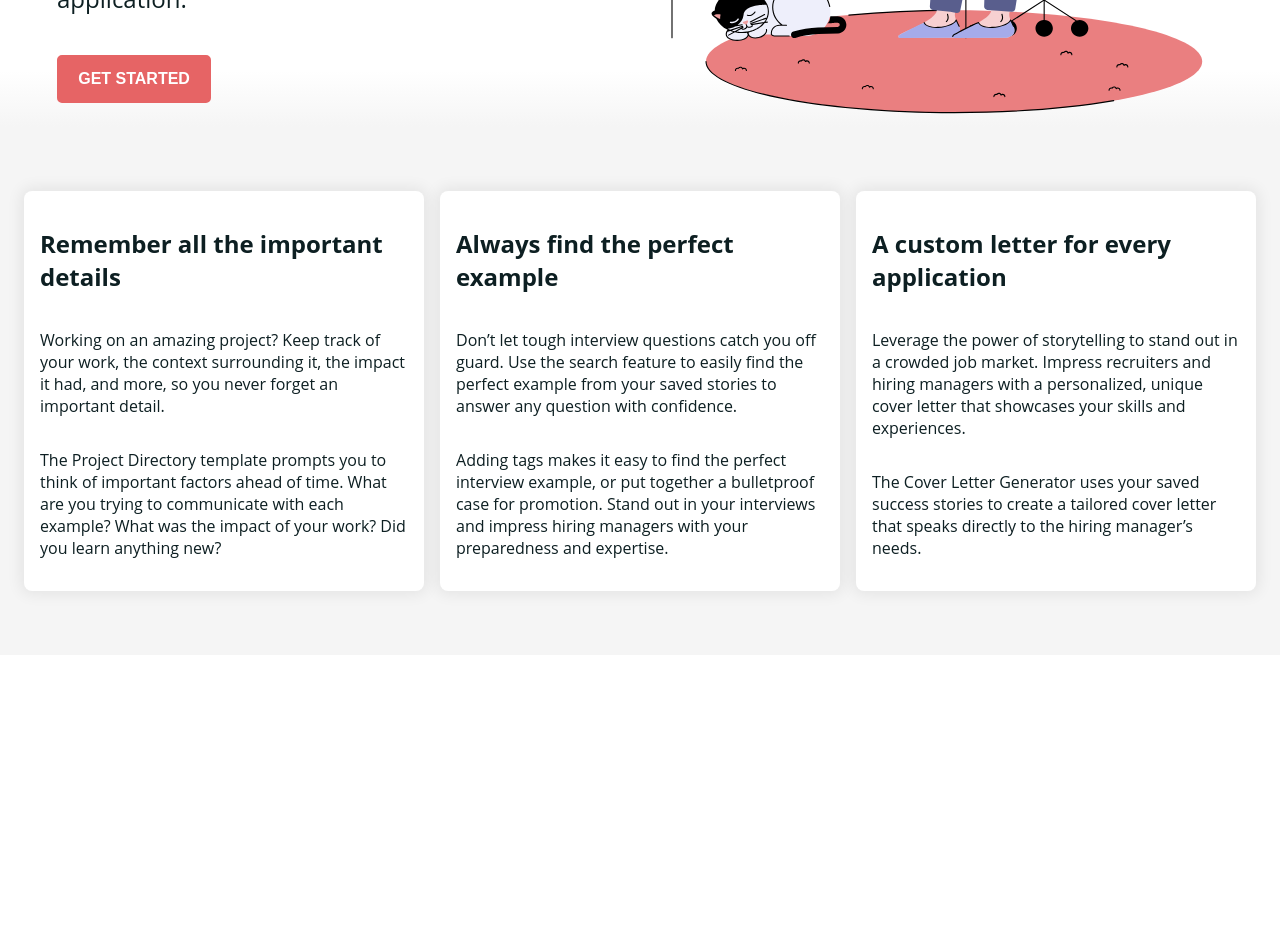
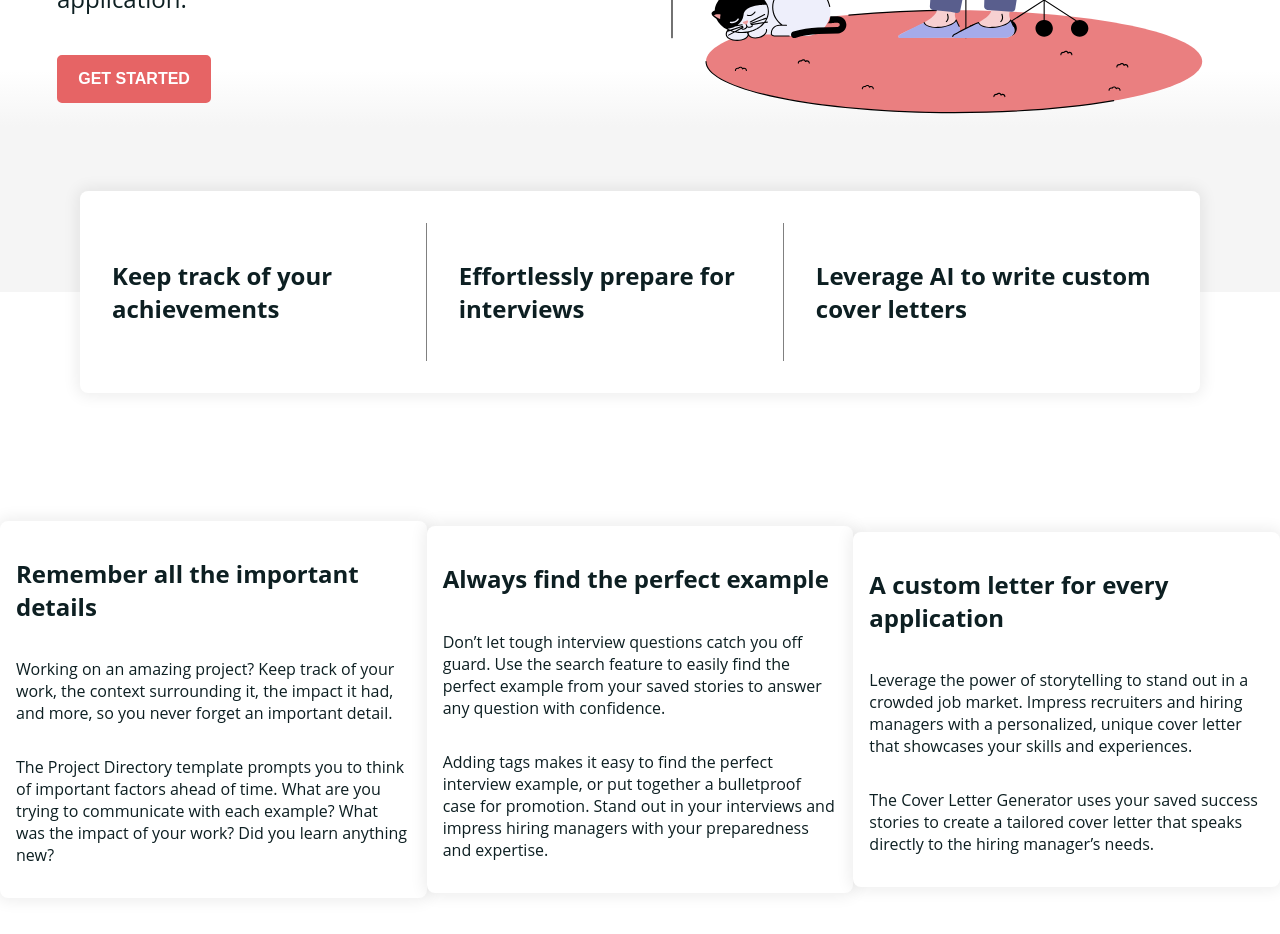
Before and after one commit to jfa94/project-directory, a Next.js app: page / in a window 1280 px wide. Shown: the part 520-1454 px from the top of the page. Before the commit the page ends 1175 px from the top, so only its background shows below. Built offline with nearby package versions, Linux system fonts and the light colour scheme; no server answers.

Commit message:
Initial updates to layout

```diff
--- a/pages/index.tsx
+++ b/pages/index.tsx
@@ -42,15 +42,30 @@ const Home: FC<Props> = () => {
             <WelcomeImage>
                 <Image src="/images/welcome.svg"
                        alt="Welcome"
-                       height={550}
-                       width={550}
+                    // height={550}
+                    // width={550}
                        priority={true}
+                       fill={true}
                 />
             </WelcomeImage>
         </Welcome>
 
-        <Information>
-            <CardCarousel>
+        <FeatureIconSection>
+            <IconCarousel primary={false}>
+                <IconContainer>
+                    <h2>Keep track of your achievements</h2>
+                </IconContainer>
+                <IconContainer>
+                    <h2>Effortlessly prepare for interviews</h2>
+                </IconContainer>
+                <IconContainer>
+                    <h2>Leverage AI to write custom cover letters</h2>
+                </IconContainer>
+            </IconCarousel>
+        </FeatureIconSection>
+
+        <InformationSection>
+
             <FeatureCard primary={false}>
                 <h2>Remember all the important details</h2>
                 <p>
@@ -97,8 +112,7 @@ const Home: FC<Props> = () => {
             {/*    <p>Still working on a project? Set reminders so you don't forget to log your latest work.</p>*/}
             {/*</FeatureCard>*/}
 
-            </CardCarousel>
-        </Information>
+        </InformationSection>
     </Container>
 }
 
@@ -142,9 +156,17 @@ const P = styled.p`
 `
 
 const WelcomeImage = styled.div`
+    height: 550px;
+    width: 550px;
+    position: relative;
     display: flex;
     justify-content: center;
     margin: 0 2rem;
+
+    @media (max-width: 650px) {
+        height: 350px;
+        width: 350px;
+    }
 `
 
 const ButtonContainer = styled.div`
@@ -154,33 +176,48 @@ const ButtonContainer = styled.div`
     font-size: 1.5rem;
 `
 
-const Information = styled(Section)`
-    background-color: whitesmoke;
+const FeatureIconSection = styled(Section)`
+    background: linear-gradient(0deg, white 50%, whitesmoke 50%);
     padding: 4rem 0;
+
+    @media (max-width: 850px){
+        padding: 3rem 1rem;
+    }
 `
 
-const CardCarousel = styled.div`
+const IconCarousel = styled(Card)`
     width: 100%;
-    max-width: 120rem;
-    padding: 0 6rem;
+    max-width: 70rem;
+    padding: 2rem 0;
+    margin: 0 2rem;
 
-    display: grid;
-    grid-template-columns: 1fr 1fr 1fr;
-    gap: 1rem;
+    flex-direction: row;
 
-    @media (max-width: 1350px) {
-        padding: 0 1.5rem;
+    & div:not(:first-child) {
+        border-left: 1px solid grey;
     }
 
-    @media (max-width: 1100px) {
-        grid-template-columns: 1fr 1fr;
+`
+
+const IconContainer = styled.div`
+    //width: 100%;
+    //height: 80%;
+    padding: 1rem 2rem;
+    background: white;
+
+    @media (max-width: 850px){
+        font-size: 0.8rem;
+        padding: 0.7rem 1.4rem;
     }
 
-    @media (max-width: 650px) {
-        grid-template-columns: 1fr;
-        padding: 0 1rem;
-        gap: 1rem;
+    @media (max-width: 500px){
+        font-size: 0.5rem;
     }
+`
+
+const InformationSection = styled(Section)`
+    //background-color: white;
+    padding: 4rem 0;
 `
 
 const FeatureCard = styled(Card)`
```
Lines whose indentation alone changed are shown as unchanged.
